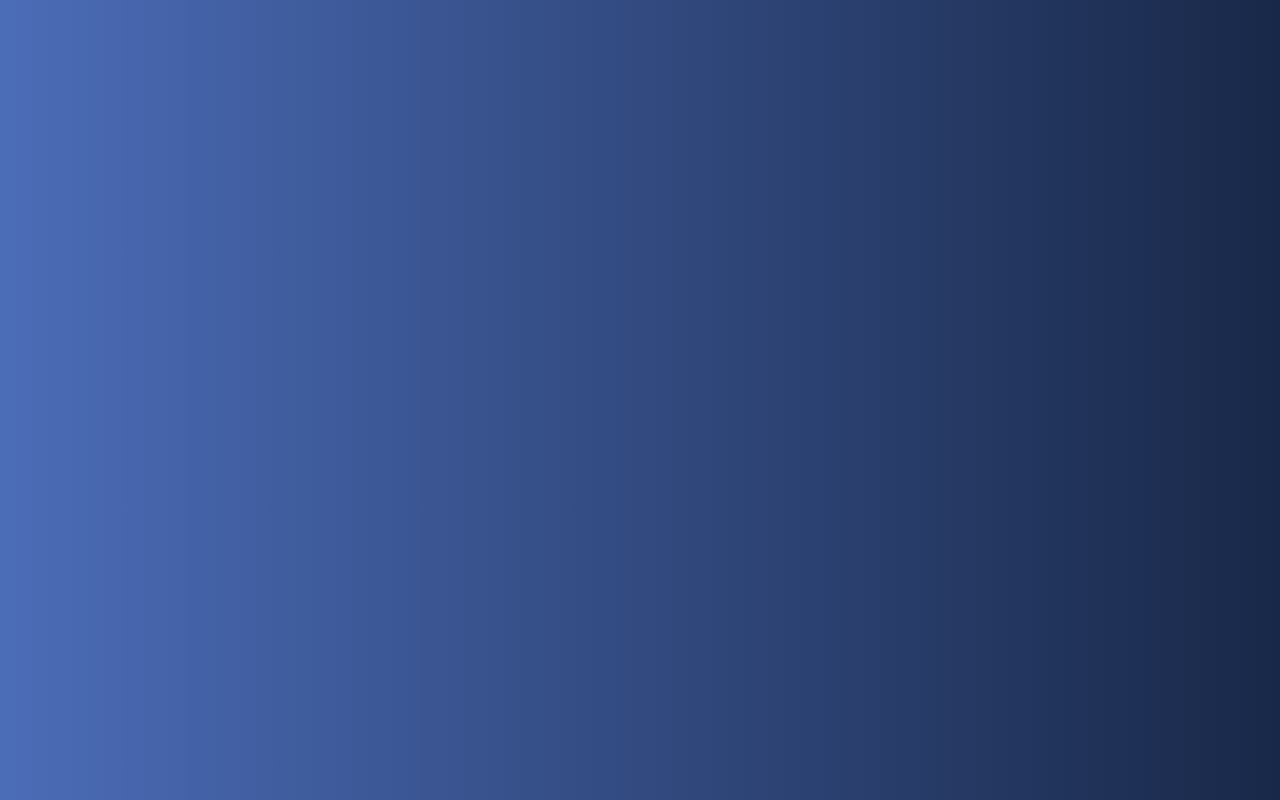
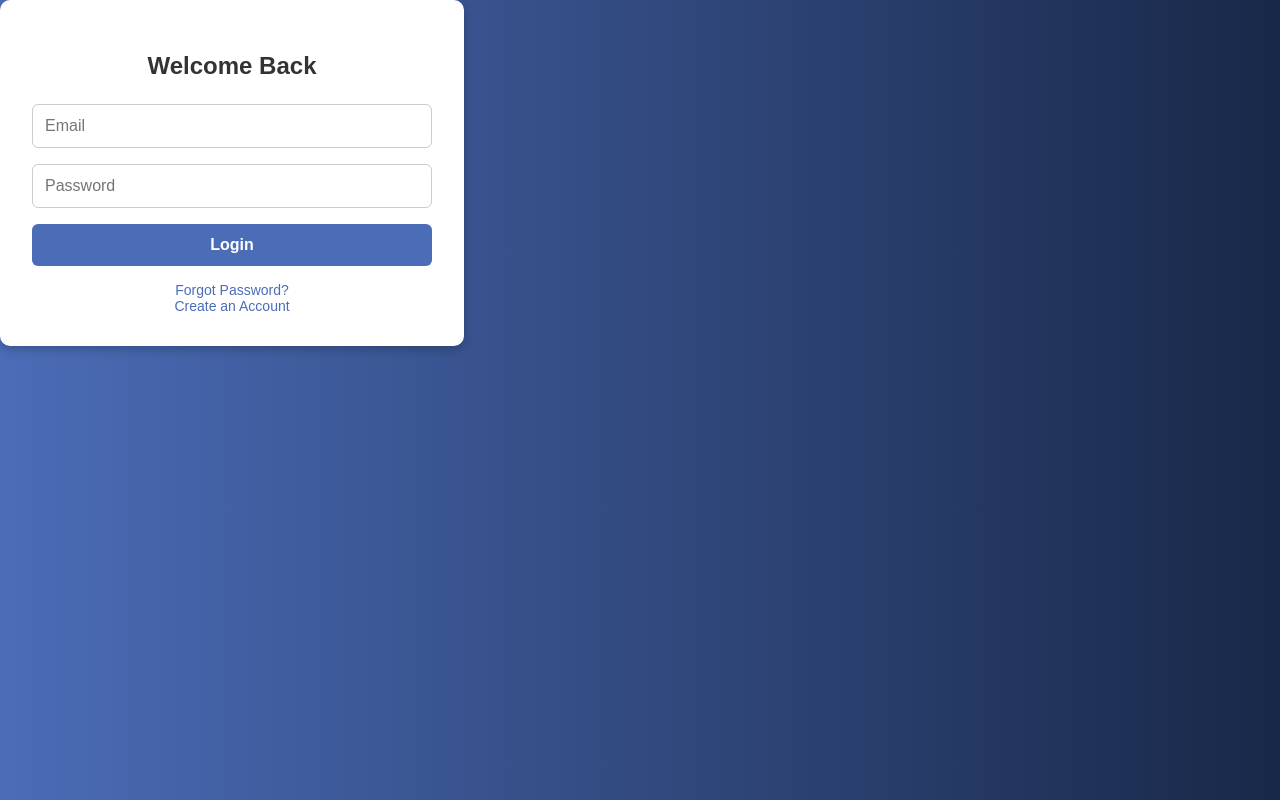
Before and after one commit to pratikk94/Santhify, a React (Vite) app: page / in a window 1280 px wide. Built offline with nearby package versions, Linux system fonts and the light colour scheme.

Commit message:
App.tsx routing issue

```diff
--- a/src/App.tsx
+++ b/src/App.tsx
@@ -19,11 +19,11 @@ const App: React.FC = () => {
         <div style={{ flex: 1, width:'100vw'}}>
           <Routes>
             {/* Public Login Route */}
-            <Route path="/login" element={<Login />} />
+            <Route path="/" element={<Login />} />
 
             {/* Protected Routes */}
             <Route
-              path="/"
+              path="/dashboard"
               element={
                 <ProtectedRoute>
                   <Dashboard />
```
